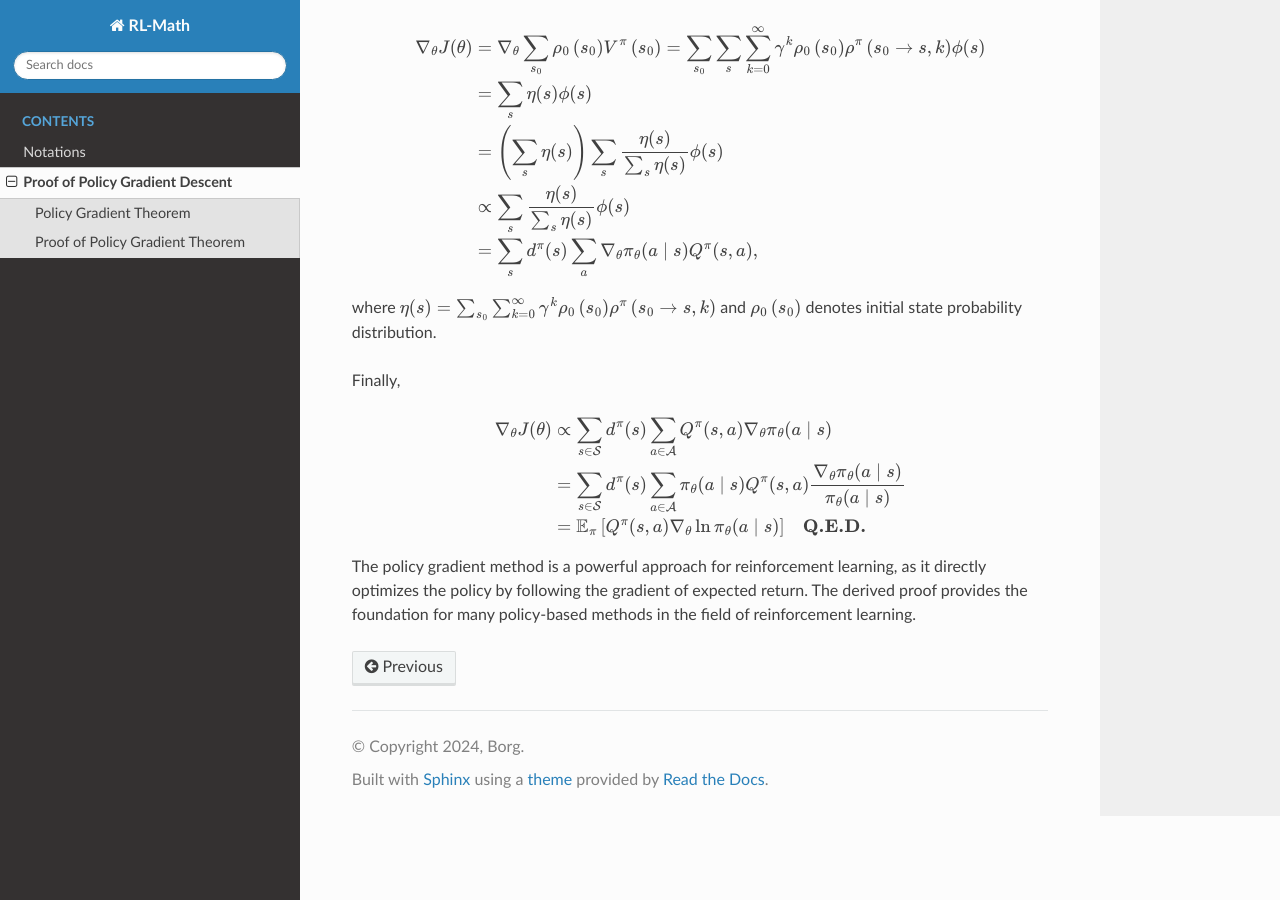
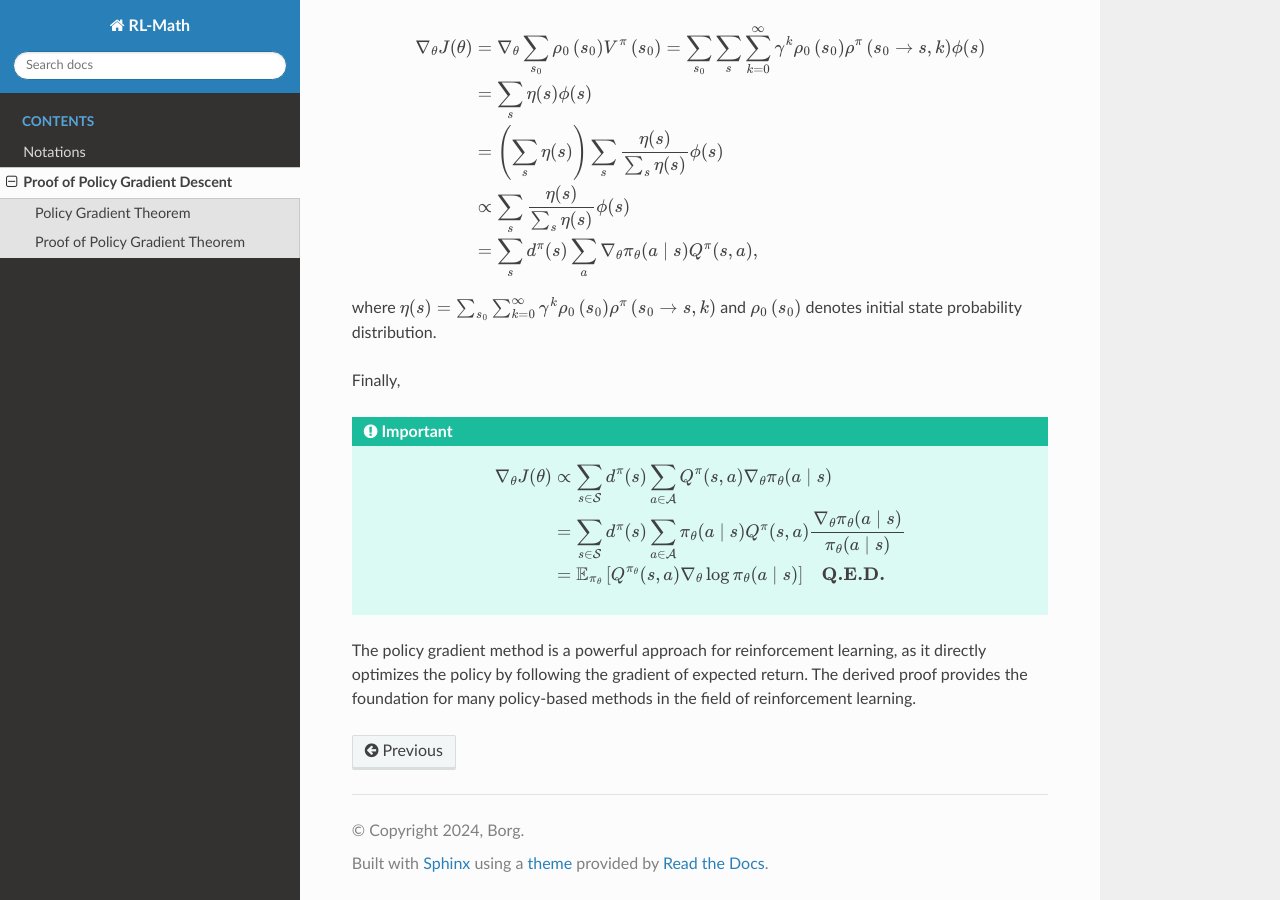
Before and after one commit to boyin96/Reinforcement-Learning-Math, a Sphinx documentation site: the page built from docs/source/policy_gradient.rst, in a window 1280 px wide and 900 px high, scrolled down 1700 px. Built offline with Sphinx 7.4.7 and the Read the Docs theme 3.1.0, drawn with Linux system fonts in a browser that asks for light colours.

Commit message:
Update policy_gradient.rst

```diff
--- a/docs/source/policy_gradient.rst
+++ b/docs/source/policy_gradient.rst
@@ -72,11 +72,13 @@
 
 Finally,
 
-.. math::
-    \begin{aligned}
-    \nabla_\theta J(\theta) & \propto \sum_{s \in \mathcal{S}} d^\pi(s) \sum_{a \in \mathcal{A}} Q^\pi(s, a) \nabla_\theta \pi_\theta(a \mid s) \\
-    & =\sum_{s \in \mathcal{S}} d^\pi(s) \sum_{a \in \mathcal{A}} \pi_\theta(a \mid s) Q^\pi(s, a) \frac{\nabla_\theta \pi_\theta(a \mid s)}{\pi_\theta(a \mid s)} \\
-    & =\mathbb{E}_\pi\left[Q^\pi(s, a) \nabla_\theta \ln \pi_\theta(a \mid s)\right] \quad \textbf{Q.E.D.}
-    \end{aligned}
+.. important::
+
+    .. math::
+        \begin{aligned}
+        \nabla_\theta J(\theta) & \propto \sum_{s \in \mathcal{S}} d^\pi(s) \sum_{a \in \mathcal{A}} Q^\pi(s, a) \nabla_\theta \pi_\theta(a \mid s) \\
+        & =\sum_{s \in \mathcal{S}} d^\pi(s) \sum_{a \in \mathcal{A}} \pi_\theta(a \mid s) Q^\pi(s, a) \frac{\nabla_\theta \pi_\theta(a \mid s)}{\pi_\theta(a \mid s)} \\
+        & =\mathbb{E}_{\pi_\theta}\left[Q^{\pi_\theta}(s, a) \nabla_\theta \log \pi_\theta(a \mid s)\right] \quad \textbf{Q.E.D.}
+        \end{aligned}
 
 The policy gradient method is a powerful approach for reinforcement learning, as it directly optimizes the policy by following the gradient of expected return. The derived proof provides the foundation for many policy-based methods in the field of reinforcement learning.
```
